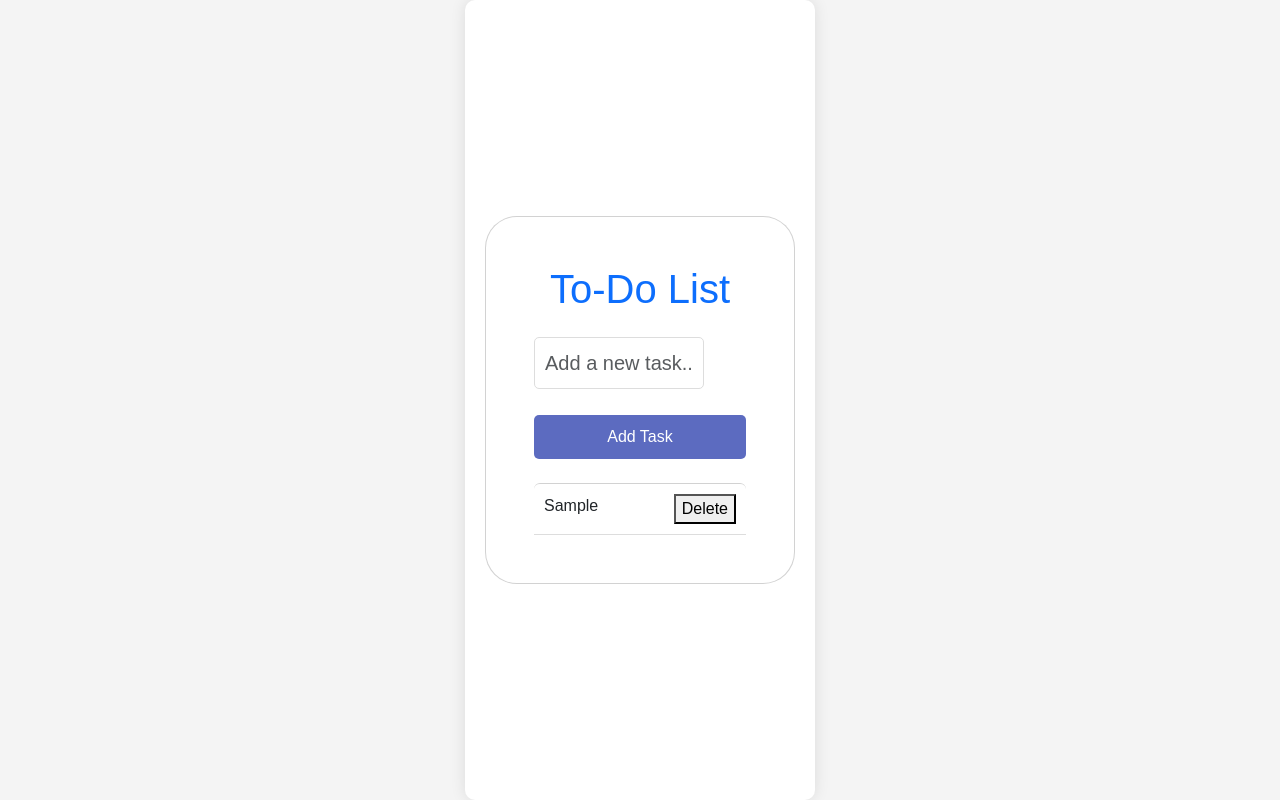
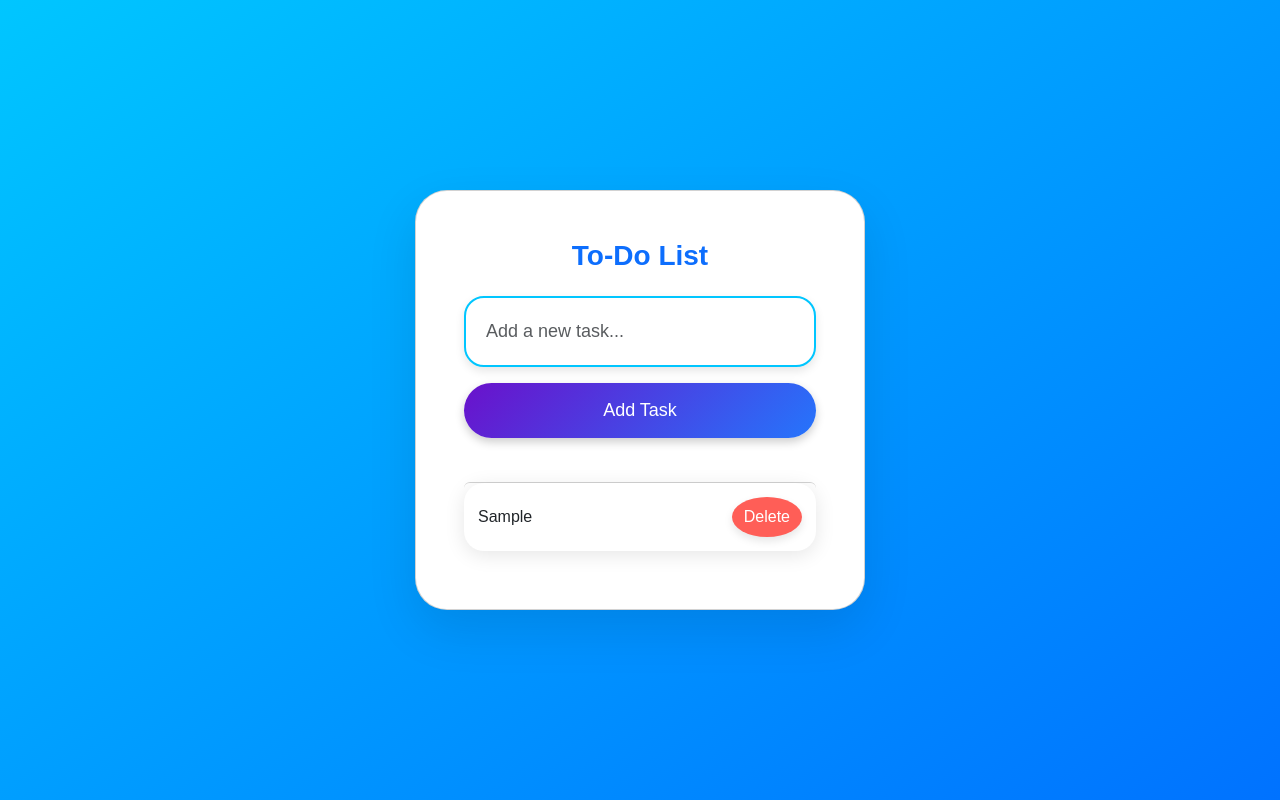
Before and after one commit to VardhanKamble/Interactive-To-Do-List-App-with-Modern-UI, a plain HTML site: page index.html in a window 1280 px wide. Both pictures are taken after typing "Sample" into the empty fields and a click on the button "Add Task". Drawn offline with nearby package versions, Linux system fonts and the light colour scheme.

Commit message:
Update style.css

```diff
--- a/style.css
+++ b/style.css
@@ -1,6 +1,7 @@
+/* General body styling */
 body {
-    font-family: Arial, Helvetica, sans-serif;
-    background-color: #f4f4f4;
+  font-family: 'Arial', sans-serif;
+  background: linear-gradient(145deg, #00c6ff, #0072ff);
   display: flex;
   justify-content: center;
   align-items: center;
@@ -8,45 +9,121 @@ body {
   margin: 0;
 }
 
-.container {
-    background-color: white;
-    padding: 20px;
-    border-radius: 10px;
-    box-shadow: 0 0 15px rgb(0, 0, 0, 0.1);
-    width: 350px;
-    text-align: center;
+/* Card container styles */
+.card {
+  border-radius: 15px;
+  box-shadow: 0 20px 50px rgba(0, 0, 0, 0.1);
+  animation: slideIn 1s ease-out forwards;
 }
 
-#task-input {
-    width: 80%;
-    padding: 10px;
-    margin-bottom: 10px;
-    border-radius: 5px;
-    border: 1px solid #ddd;
+/* Slide-in animation for the card */
+@keyframes slideIn {
+  from {
+    transform: translateY(30px);
+    opacity: 0;
+  }
+  to {
+    transform: translateY(0);
+    opacity: 1;
+  }
 }
 
-#add-task-btn {
-    padding: 10px 15px;
-    background-color: #5c6bc0;
-    color: white;
-    border: none;
-    border-radius: 5px;
-    cursor: pointer;
+/* H1 Styling */
+h1 {
+  color: #0072ff;
+  font-size: 28px;
+  font-weight: bold;
 }
 
+/* Styled input field */
+#task-input {
+  padding: 20px;
+  font-size: 18px;
+  border: 2px solid #00c6ff;
+  border-radius: 20px;
+  box-shadow: 0 4px 10px rgba(0, 0, 0, 0.1);
+  transition: all 0.3s ease;
+}
+
+#task-input:focus {
+  border-color: #0072ff;
+  box-shadow: 0 0 0 0.2rem rgba(0, 114, 255, 0.5);
+  outline: none;
+}
+
+/* Add Task Button Styling */
+#add-task-btn {
+  background: linear-gradient(135deg, #6a11cb, #2575fc);
+  color: white;
+  padding: 14px;
+  border: none;
+  border-radius: 30px;
+  font-size: 18px;
+  transition: all 0.3s ease;
+  box-shadow: 0 4px 10px rgba(0, 0, 0, 0.2);
+}
+
+#add-task-btn:hover {
+  background: linear-gradient(135deg, #2575fc, #6a11cb);
+  transform: translateY(-5px);
+  box-shadow: 0 12px 20px rgba(0, 0, 0, 0.3);
+}
+
+/* Task list styling */
 #task-list {
-    list-style-type: none;
-    padding: 0;
+  margin-top: 20px;
 }
 
 .task {
   display: flex;
   justify-content: space-between;
-    padding: 10px;
-    border-bottom: 1px solid #ddd;
+  align-items: center;
+  padding: 14px;
+  background-color: #fff;
+  border-radius: 20px;
+  margin-bottom: 10px;
+  box-shadow: 0 4px 20px rgba(0, 0, 0, 0.1);
+  animation: fadeIn 0.4s ease-in-out;
+  cursor: pointer;
+  transition: all 0.3s ease;
+}
+
+.task:hover {
+  transform: scale(1.03);
+  background-color: #f4f6f9;
 }
 
 .task-completed {
   text-decoration: line-through;
   color: gray;
 }
+
+/* Delete button styling */
+.delete-btn {
+  background-color: #ff5e57;
+  color: white;
+  border: none;
+  border-radius: 50%;
+  padding: 8px 12px;
+  cursor: pointer;
+  font-size: 16px;
+  transition: background-color 0.3s ease;
+  box-shadow: 0 4px 8px rgba(0, 0, 0, 0.1);
+}
+
+.delete-btn:hover {
+  background-color: #ff4040;
+  box-shadow: 0 6px 14px rgba(0, 0, 0, 0.15);
+}
+
+/* Task fade-in animation */
+@keyframes fadeIn {
+  from {
+    opacity: 0;
+    transform: translateY(-10px);
+  }
+  to {
+    opacity: 1;
+    transform: translateY(0);
+  }
+}
```
Lines whose indentation alone changed are shown as unchanged.
